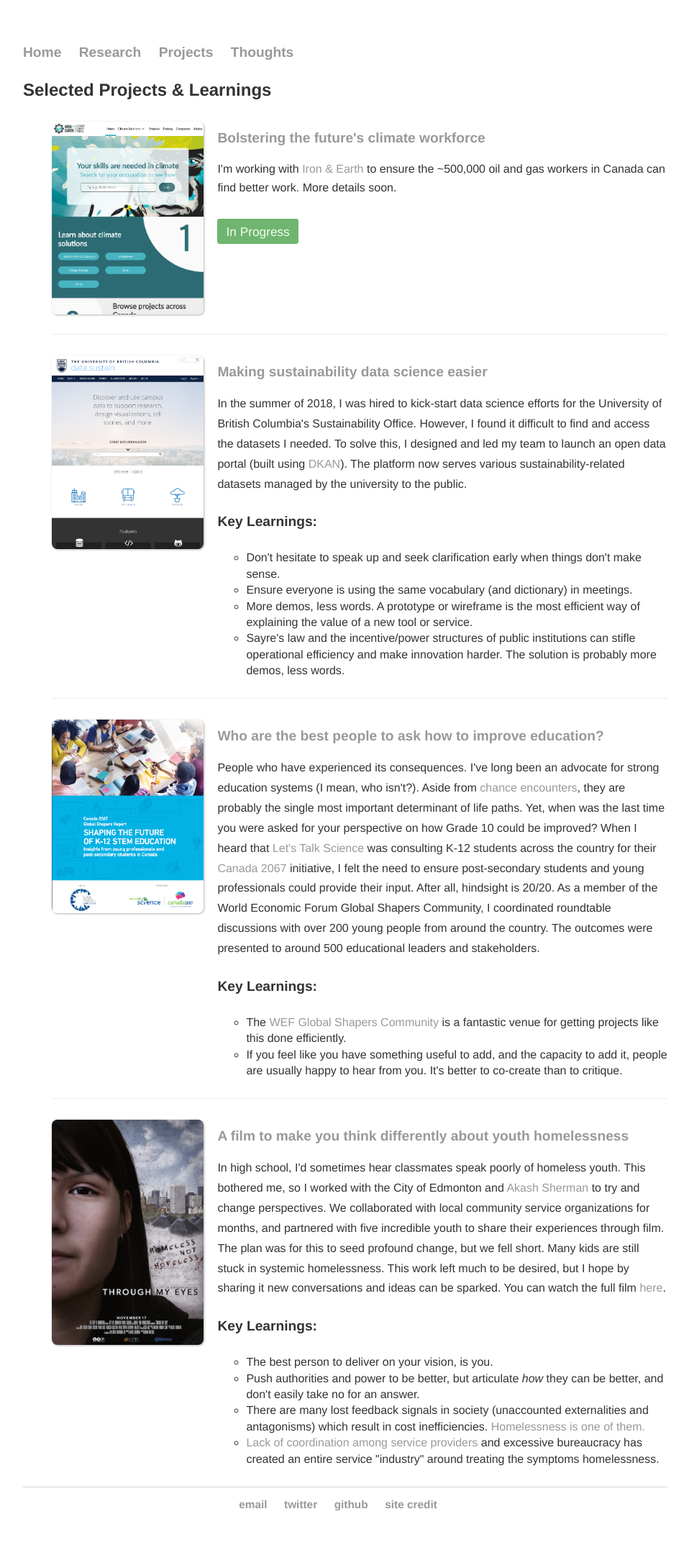
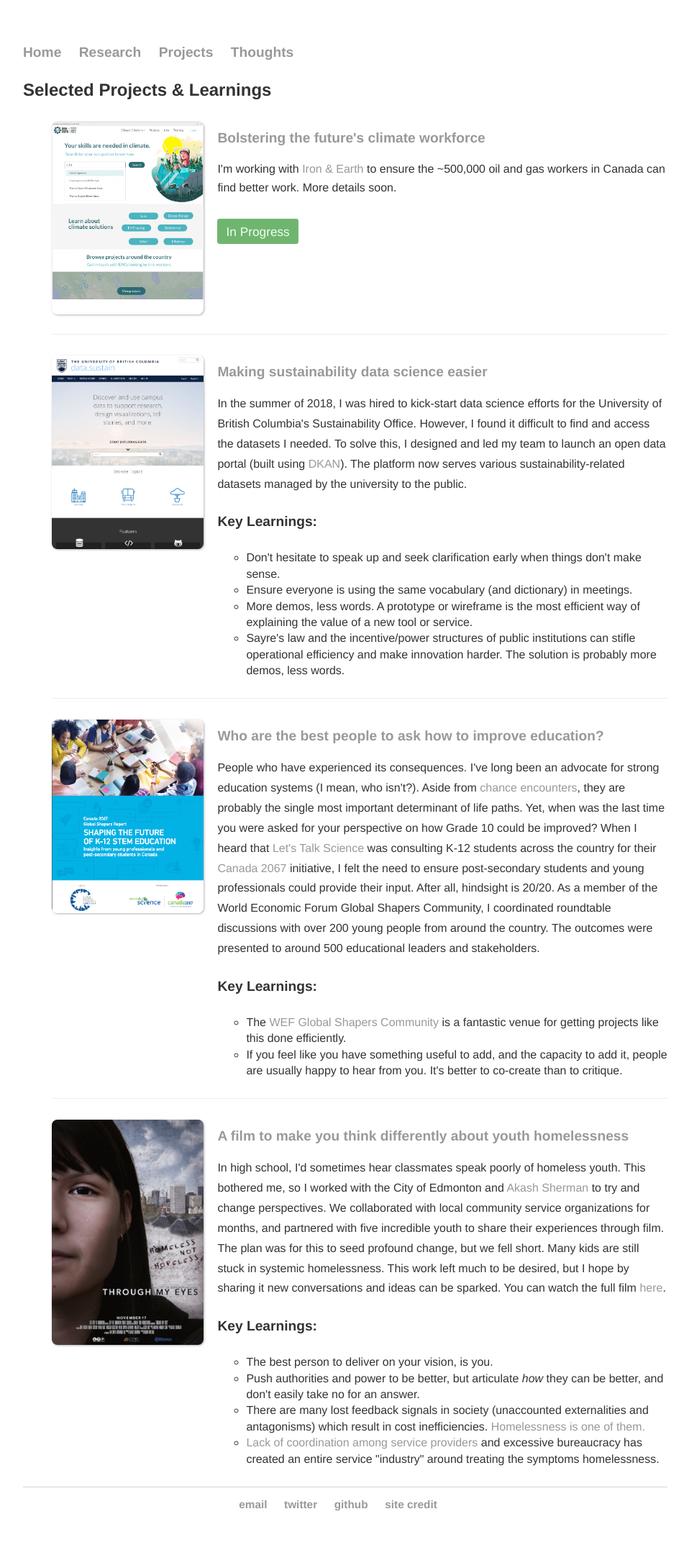
Before and after one commit to rohancalum/rohancalum.github.io, a Jekyll site: the page built from projects/index.html, in a window 1280 px wide. Shown: the whole page at 72% size, without its empty margins (160-1118 px from the left). Built offline with Jekyll 4.4.1, drawn with Linux system fonts in a browser that asks for light colours; a file with an impossible date is left out.

Commit message:
update website

```diff
--- a/projects/index.html
+++ b/projects/index.html
@@ -11,7 +11,7 @@
 
         <li>
             <span class="proj-image">
-                <img src="/assets/img/ccp-actual.png">
+                <img src="/assets/img/ccp-actual2.png">
             </span>
             <div>
                 <h2>
```
Also changed, not shown: assets/img/ccp-actual2.png (added), 1 other file.
